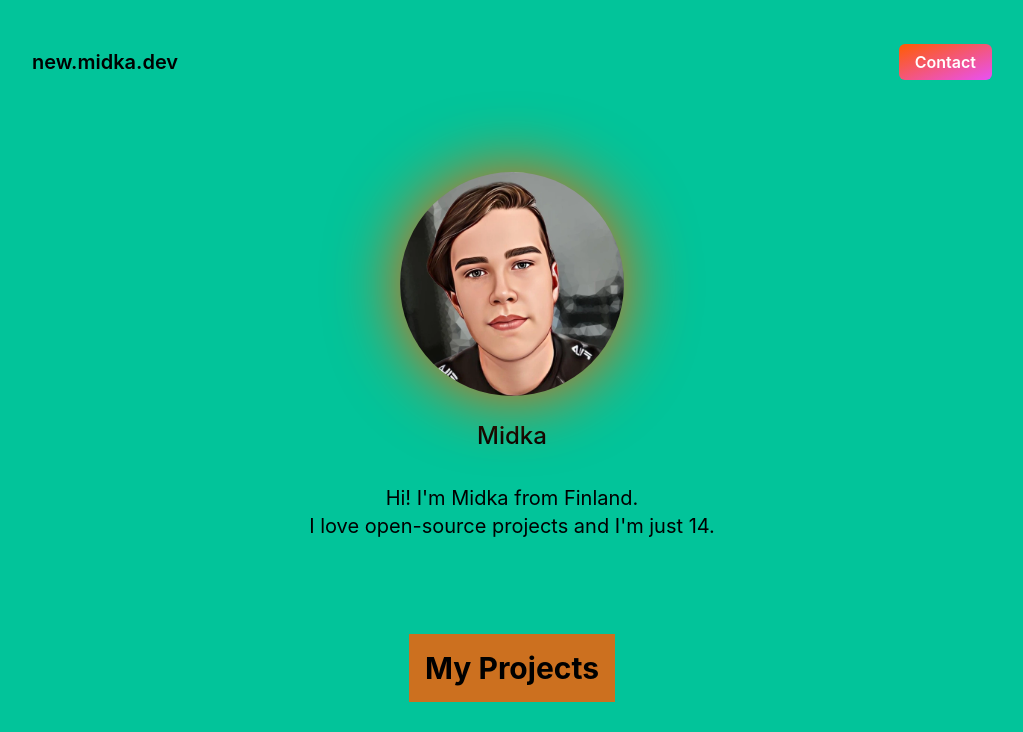
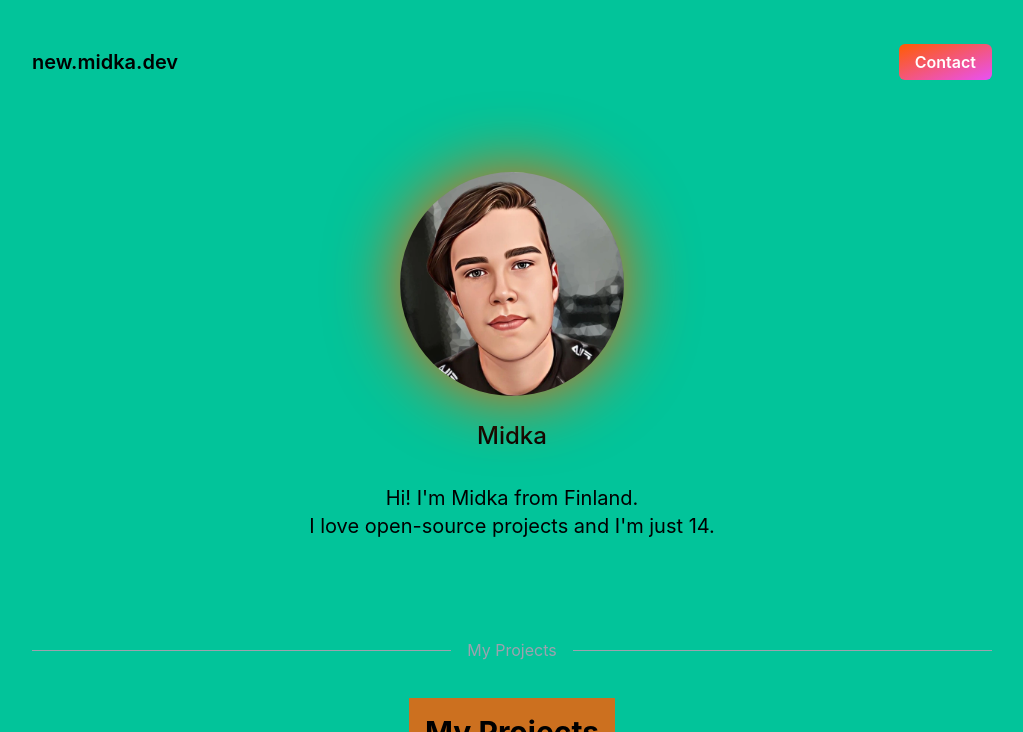
Before and after one commit to kymppi/new.midka.dev, an Astro site: page / in a window 1280 px wide. Shown: the top 732 px of the page, without its empty margins (128-1151 px from the left). Built offline with nearby package versions, Linux system fonts and the light colour scheme; Astro itself is replaced by a stand-in of ours; some icons are missing.

Commit message:
add divider

```diff
--- /dev/null
+++ b/src/components/Divider.astro
@@ -0,0 +1,13 @@
+---
+export interface Props {
+  label?: string;
+}
+
+const { label } = Astro.props;
+---
+
+<div class="relative flex py-5 items-center">
+  <div class="flex-grow border-t border-gray-400"></div>
+  {label && <span class="flex-shrink mx-4 text-gray-400">{label}</span>}
+  <div class="flex-grow border-t border-gray-400"></div>
+</div>
--- a/src/components/Projects.astro
+++ b/src/components/Projects.astro
@@ -1,10 +1,12 @@
 ---
+import Divider from './Divider.astro';
 import Project from './Project.astro';
 
 const { default: projects } = await import('../../config/projects.json');
 ---
 
 <div>
+  <Divider label="My Projects" />
   <div class="flex items-center justify-center mb-8">
     <h1
       class="font-bold text-3xl dark:text-white text-black m-4 p-4 bg-primary bg-opacity-80 dark:bg-opacity-60 w-fit"
```
